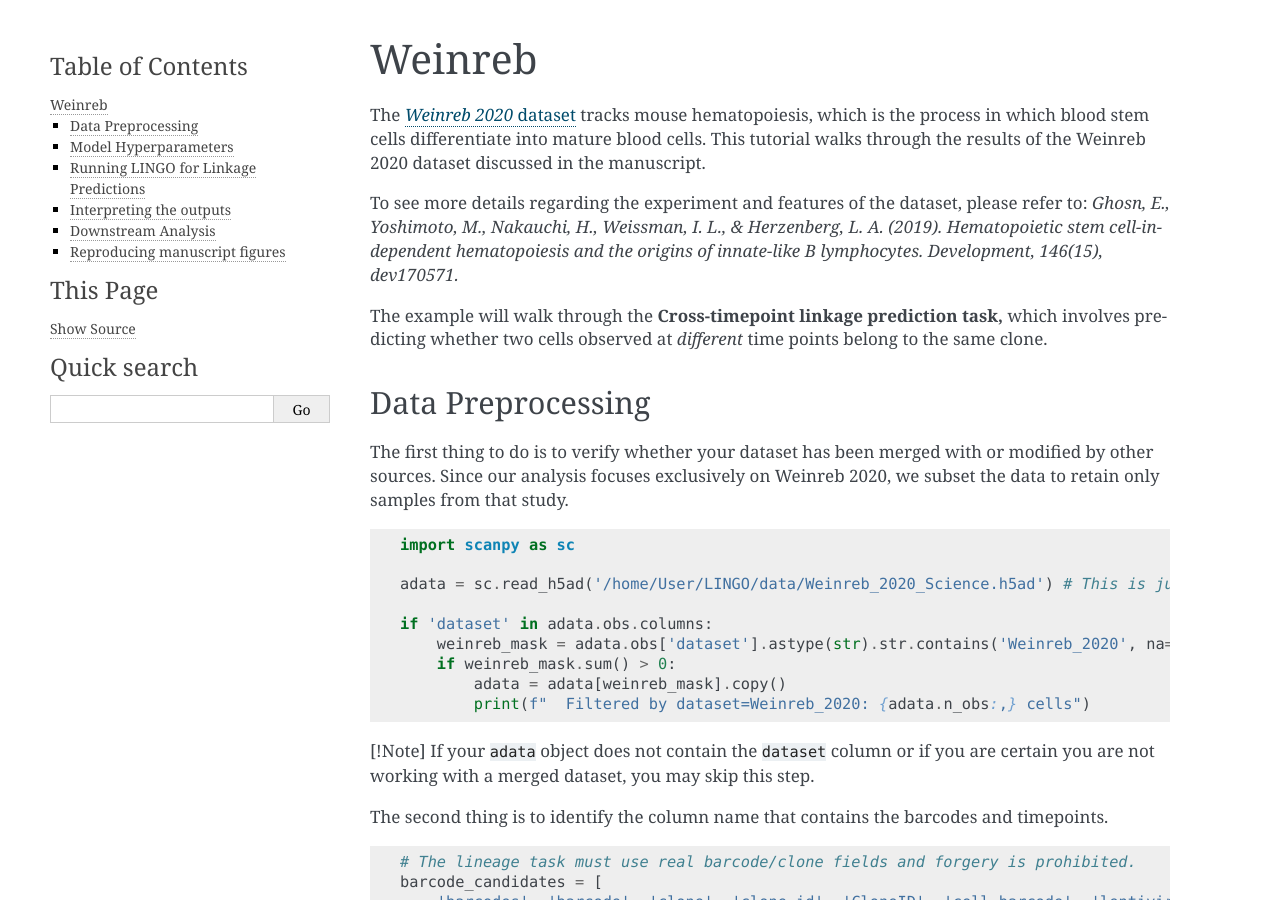
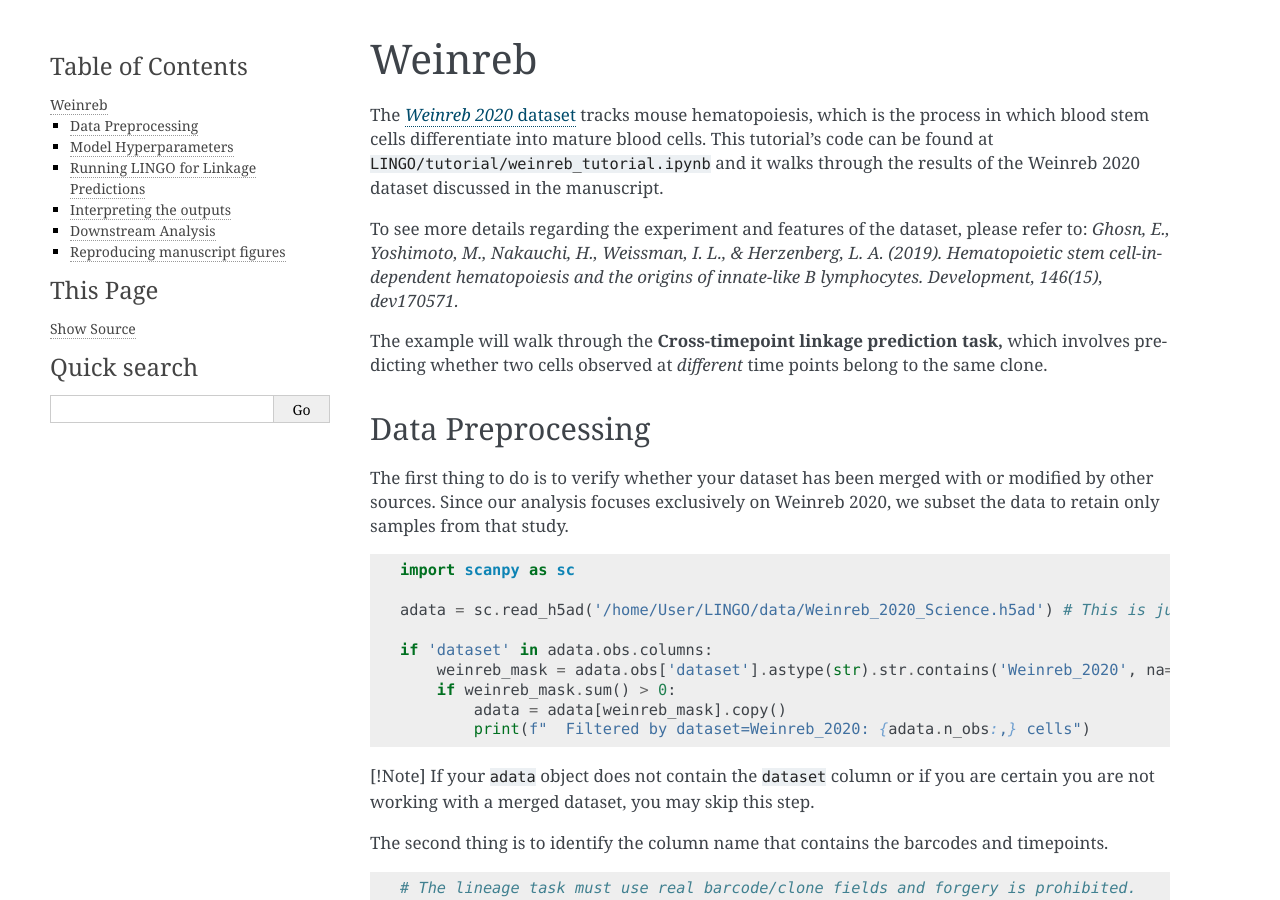
Before and after one commit to Jiatong-Liang/LINGO_website, a Sphinx documentation site: the page built from docs/Weinreb_2020.md, in a window 1280 px wide and 900 px high. Built offline with Sphinx 7.4.7, drawn with Linux system fonts in a browser that asks for light colours; the version number is read from the project's files by our own code; some of the changed text lies outside the part shown.

Commit message:
website update

````diff
--- a/docs/Weinreb_2020.md
+++ b/docs/Weinreb_2020.md
@@ -1,6 +1,6 @@
 # Weinreb
 
-The [*Weinreb 2020* dataset](installation.md) tracks mouse hematopoiesis, which is the process in which blood stem cells differentiate into mature blood cells. This tutorial walks through the results of the Weinreb 2020 dataset discussed in the manuscript.
+The [*Weinreb 2020* dataset](installation.md) tracks mouse hematopoiesis, which is the process in which blood stem cells differentiate into mature blood cells. This tutorial's code can be found at `LINGO/tutorial/weinreb_tutorial.ipynb` and it walks through the results of the Weinreb 2020 dataset discussed in the manuscript.
 
 To see more details regarding the experiment and features of the dataset, please refer to: _Ghosn, E., Yoshimoto, M., Nakauchi, H., Weissman, I. L., & Herzenberg, L. A. (2019). Hematopoietic stem cell-independent hematopoiesis and the origins of innate-like B lymphocytes. Development, 146(15), dev170571._
 
@@ -167,7 +167,7 @@
                barcode_col, time_col, selected_pairs, hparams, model)
 
 ```
-The inputs required are the `output_path` where you wish to store the outputs, `embedding_path` where the pretrained embeddings are stored, `gene_to_idx_path` is the path to the gene alignments, `filtered_adata` is the preprocessed data, `barcode_col` is the column name that contains the barcodes, `time_col` is the column name that contains the timepoints, `selected_pairs` are the two time points you wish to use (e.g. day 2 vs day 4). `hparams` are the hyperparameters, and `model` is the 3 possible models you can select from.
+The inputs required are the `output_path` where you wish to store the outputs, `embedding_path` where the pretrained embeddings are stored, `gene_to_idx_path` is the path to the gene alignments, `filtered_adata` is the preprocessed data, `barcode_col` is the column name that contains the barcodes, `time_col` is the column name that contains the timepoints, `selected_pairs` are the two time points you wish to use (e.g. day 2 vs day 4), `hparams` are the hyperparameters, and `model` is the 3 possible models you can select from.
 
 [!Note] To do *Within-timepoint linkage predictions*, please see the [Yang example](Yang_2022.md). One can specify the same day twice, e.g. `selected_pairs = [(4.0, 4.0)]` to represent that you only care about within-timepoint predictions for day 4.
 
@@ -190,6 +190,7 @@
 - The pair_predictions_for_analysis.csv file, which provides the predicted cross-timepoint linkages needed for downstream analyses. The columns `label` and `pred_label_best_f1`, which are the true and predicted cross-timepoint linkage results, will be used for downstream analysis.
 
 ## Downstream Analysis
+
 To be completed.
 
 ## Reproducing manuscript figures
````
Also changed, not shown: other parts of docs/Weinreb_2020.md (+3 -3 lines), docs/Hu_2022.md (+1 -3 lines), docs/Yang_2022.md (+4 -5 lines), docs/installation.md (+3 -2 lines).
